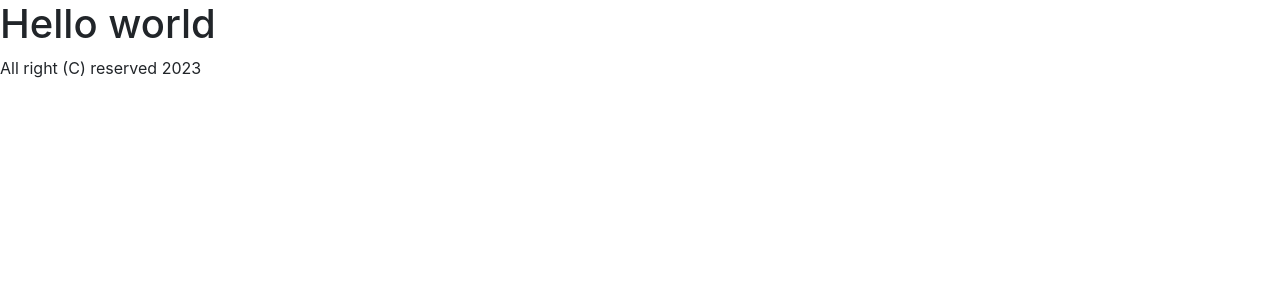
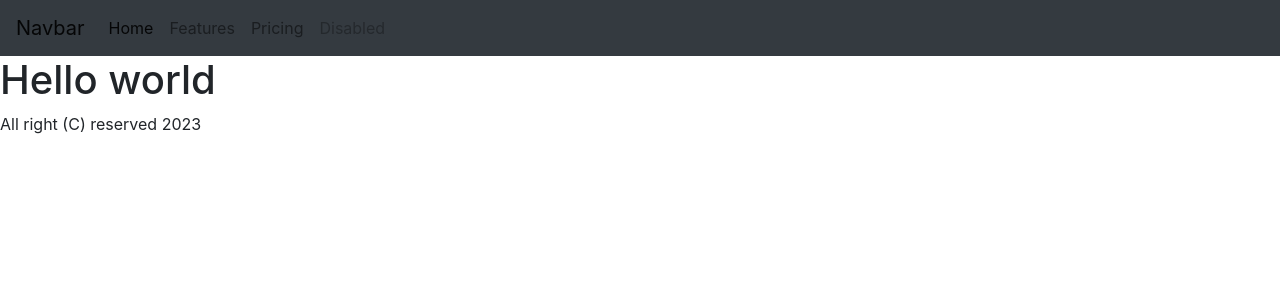
Before and after one commit to wagzyAyo/Currency-converter, a Flask app: page / in a window 1280 px wide. Shown: the top 300 px of the page. Run offline with Flask 3, Linux system fonts and the light colour scheme; parts of the project's set-up code (start-up, migrations or seed data) failed here and were passed over.

Commit message:
nav toggle

```diff
--- a/templates/navbar.html
+++ b/templates/navbar.html
@@ -1,4 +1,17 @@
 {% include 'base.html' %}
 {% block content %}
-
+<nav class="navbar navbar-expand-lg navbar-light bg-dark">
+    <a class="navbar-brand" href="#">Navbar</a>
+    <button class="navbar-toggler" type="button" data-toggle="collapse" data-target="#navbarNavAltMarkup" aria-controls="navbarNavAltMarkup" aria-expanded="false" aria-label="Toggle navigation">
+      <span class="navbar-toggler-icon"></span>
+    </button>
+    <div class="collapse navbar-collapse" id="navbarNavAltMarkup">
+      <div class="navbar-nav">
+        <a class="nav-item nav-link active" href="#">Home <span class="sr-only">(current)</span></a>
+        <a class="nav-item nav-link" href="#">Features</a>
+        <a class="nav-item nav-link" href="#">Pricing</a>
+        <a class="nav-item nav-link disabled" href="#">Disabled</a>
+      </div>
+    </div>
+  </nav>
 {% endblock %}
```
